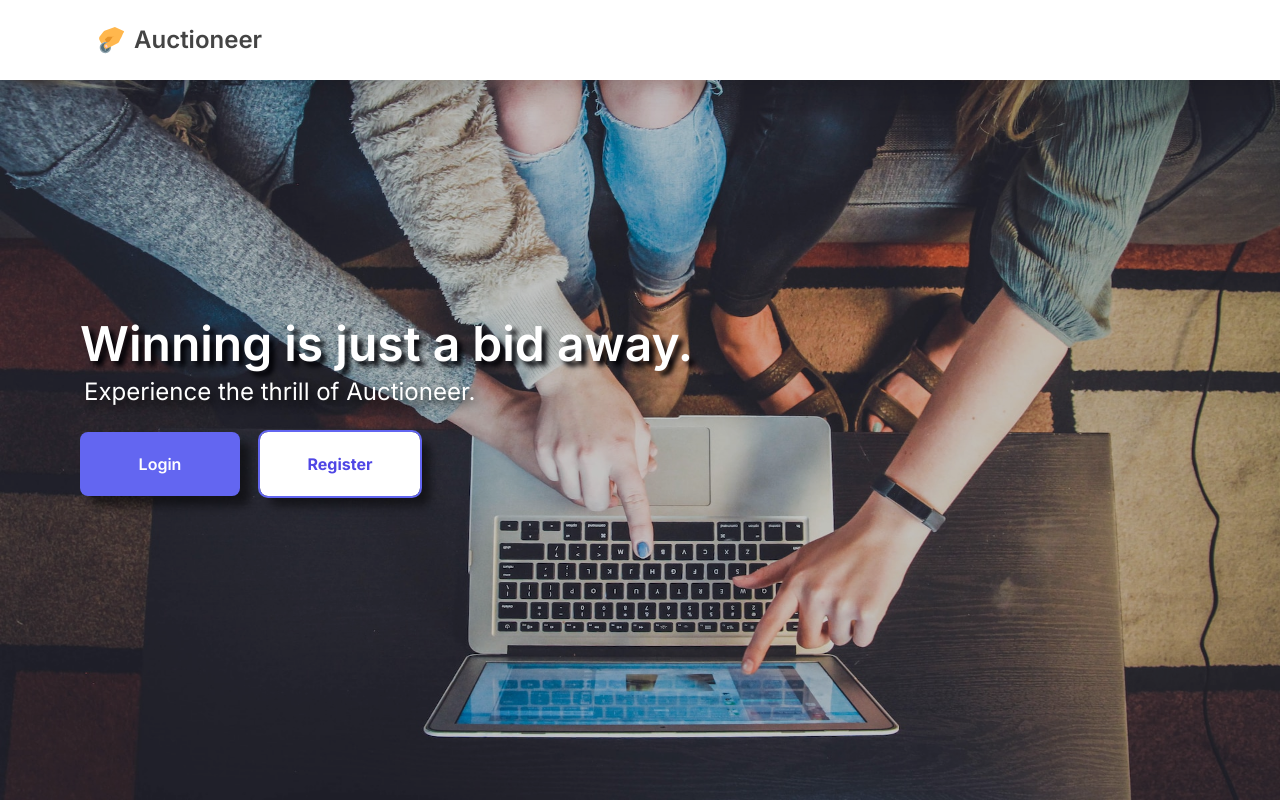
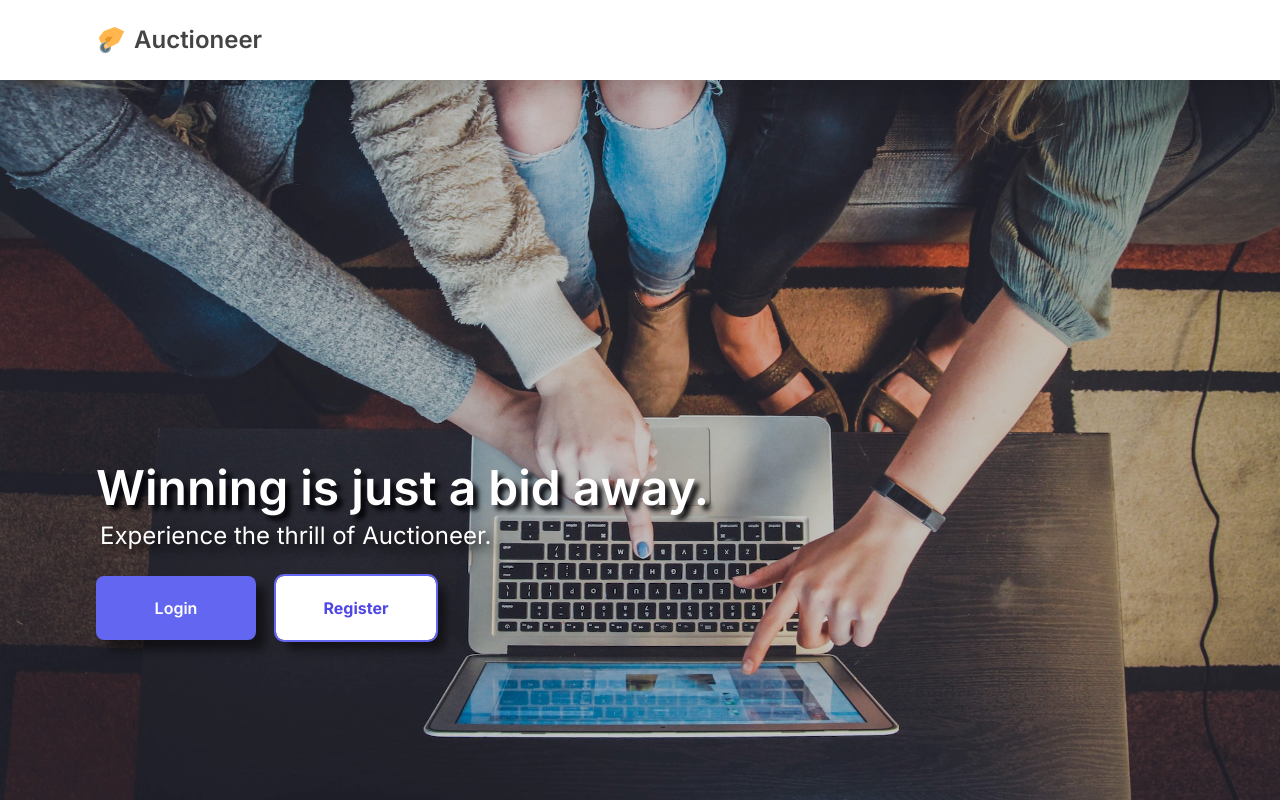
Before and after one commit to patrick-castro/auctioneer, a Next.js app: page / in a window 1280 px wide. Built offline with nearby package versions, Linux system fonts and the light colour scheme; no server answers.

Commit message:
Adjust spacing in the index page

```diff
--- a/app/page.tsx
+++ b/app/page.tsx
@@ -56,7 +56,7 @@ export default function Home() {
           className='image-brightness-wrapper'
         />
 
-        <div className='z-10 absolute top-80 left-20 gap-20'>
+        <div className='z-10 absolute bottom-40 2xl:bottom-56 left-24'>
           <h1 className='text-5xl font-semibold pb-2 text-white text-shadow'>
             Winning is just a bid away.
           </h1>
```
